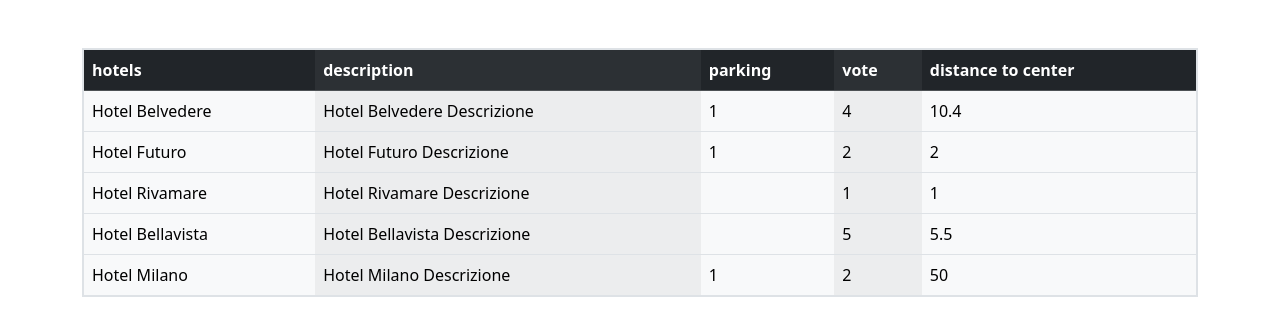
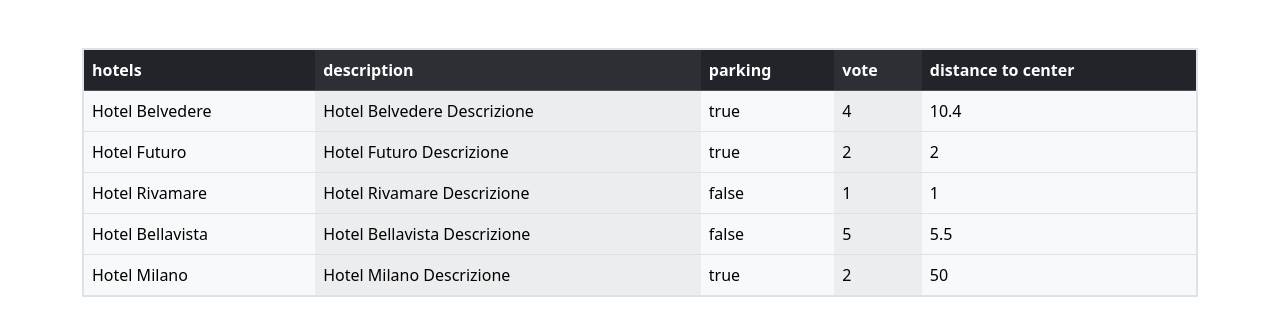
Before and after one commit to mas0110/php-hotel, a PHP site: page / in a window 1280 px wide. Shown: the top 336 px of the page. Run offline with PHP 8.4, Linux system fonts and the light colour scheme.

Commit message:
stampa parola true e false per parking

```diff
--- a/index.php
+++ b/index.php
@@ -71,7 +71,7 @@
                     <tr>
                       <td><?= $element['name']?></td>
                       <td><?= $element['description']?></td>
-                      <td><?= $element['parking']?></td>
+                      <td><?= $element['parking'] ? 'true' : 'false'?></td>
                       <td><?= $element['vote']?></td>
                       <td><?= $element['distance_to_center']?></td>
                     </tr>
```
